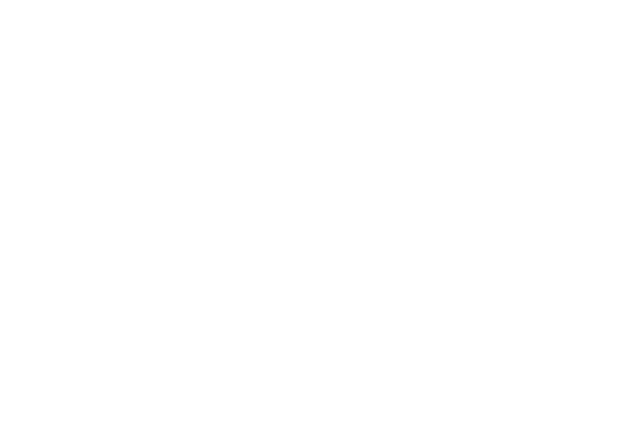
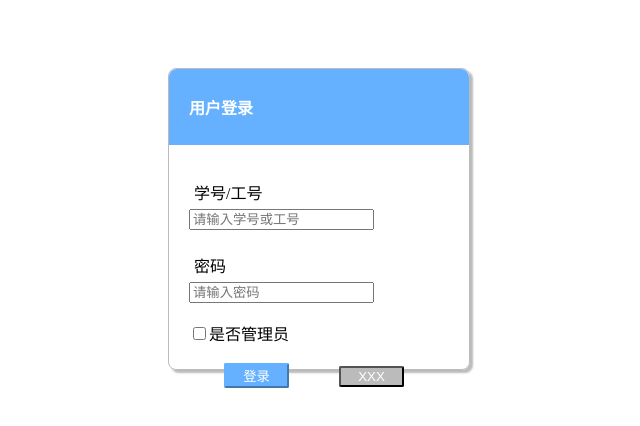
Before and after one commit to bhgg-czq/club_front, a Vue app in the folder club_front/: page /#/login in a window 1280 px wide. Before the commit this address led to /#/. Shown: the top 426 px of the page, without its empty margins (321-961 px from the left). Built offline with nearby package versions, Linux system fonts and the light colour scheme.

Commit message:
djl update

```diff
--- a/club_front/src/router/index.js
+++ b/club_front/src/router/index.js
@@ -2,6 +2,7 @@ import Vue from 'vue'
 import Router from 'vue-router'
 import Leader from '../view/leader/Leader'
 import Admin from '../view/admin/Admin.vue'
+import Login from '../view/login/Login.vue'
 Vue.use(Router)
 
 export default new Router({
@@ -15,6 +16,11 @@ export default new Router({
       path: '/admin',
       name: 'Admin',
       component: Admin
+    },
+    {
+      path:'/login',
+      name:'Login',
+      component:Login
     }
   ]
 })
--- a/club_front/src/view/admin/Admin.vue
+++ b/club_front/src/view/admin/Admin.vue
@@ -11,27 +11,17 @@
           <el-row class="tac">
             <el-col>
               <el-menu default-active="1" class="el-menu-vertical-demo" @select="handleSelect">
-                <el-submenu index="1">
-                  <template slot="title">
-                    <i class="el-icon-location"></i>
-                    <span>活动审核</span>
-                  </template>
-                  <el-menu-item-group>
-                    <el-menu-item index="1-1">待审核</el-menu-item>
-                    <el-menu-item index="1-2">已审核</el-menu-item>
-                  </el-menu-item-group>
-                </el-submenu>
-                <el-menu-item index="2">
-                  <i class="el-icon-menu"></i>
-                  <span slot="title">table</span>
+                <el-menu-item index="1" @click="getWaittoPassa()">
+                  <i class="el-icon-menu"  ></i>
+                  <span slot="title">待审核</span>
+                </el-menu-item>
+                <el-menu-item index="2"  @click="getAlreadyPassa()">
+                  <i class="el-icon-document"></i>
+                  <span slot="title">已审核</span>
                 </el-menu-item>
                 <el-menu-item index="3">
-                  <i class="el-icon-document"></i>
-                  <span slot="title">form</span>
-                </el-menu-item>
-                <el-menu-item index="4">
                   <i class="el-icon-setting"></i>
-                  <span slot="title">editor</span>
+                  <span slot="title">组织活动</span>
                 </el-menu-item>
               </el-menu>
             </el-col>
@@ -60,25 +50,29 @@
                 </el-select>
               </el-form-item>
               <el-form-item>
-                <el-button type="primary" @click="handleSearch">查询</el-button>
+                <el-button type="primary" @click="">查询</el-button>
               </el-form-item>
 
               <el-form-item>
-                <el-button type="primary" @click="onSubmit">导出数据</el-button>
+                <el-button type="primary" @click="">导出数据</el-button>
               </el-form-item>
             </el-form>
           </div>
 
           <div class="card">
             <template>
-              <el-table :data="waitList" border style="width: 100%">
+              <el-table :data="aList" border style="width: 100%">
                 <el-table-column type="selection" width="55"></el-table-column>
-                <el-table-column prop="applyDate" label="申请时间" width="180"></el-table-column>
+                <el-table-column prop="applyDate" label="申请日期" width="120"></el-table-column>
                 <el-table-column prop="clubName" label="社团名称" width="180"></el-table-column>
+                <el-table-column prop="collegeName" label="所属分院" width="180"></el-table-column>
                 <el-table-column prop="activityName" label="活动名称" width="180"></el-table-column>
-                <el-table-column prop="collegeName" label="分院" width="180"></el-table-column>
+                <el-table-column prop="number" label="限定人数" width="80"></el-table-column>
+                <el-table-column prop="startTime" label="活动时间" width="180"></el-table-column>
+                <el-table-column prop="isPass" label="审核结果" width="80"></el-table-column>
 
-                <el-table-column fixed="right" label="操作" width="250">
+
+                <el-table-column fixed="right" label="操作" width="170">
                   <template slot-scope="scope">
                     <el-button @click="handlePass(scope.row)" type="primary" size="mini">通过</el-button>
                     <el-button @click="handleUnPass(scope.row)" type="danger" size="mini">不通过</el-button>
@@ -100,7 +94,9 @@
     el:'#admin',
     data() {
       return {
-        waitList:[]
+        aid:'',
+        aList:[],
+
       };
     },
     created() {
@@ -111,74 +107,49 @@
       handleSelect() {
         console.log("选中");
       },
-      //得到成员信息
+      //待审核列表
       getWaittoPassa() {
-        var id = this.id;
         this.axios.get("http://localhost:8181/api/admin/waittopassa").then(res => {
-          console.log(res);
-          this.waitList = res.data;
-          condole.log(this.waitList)
+          // console.log(res);
+          this.aList = res.data;
+          console.log(this.aList)
         });
       },
-
-      handleAdd() {
-        this.addDialogFormVisible = true;
-      },
-      //增加成员
-      addMember() {
-        this.axios({
-          method: "post",
-          url: "http://localhost:8181/api/leader/addmember",
-          data: {
-            //参数还没修改
-            cid: 2,
-            number: this.student.number
+      //已审核列表
+      getAlreadyPassa() {
+        this.axios.get("http://localhost:8181/api/admin/passa").then(res => {
+          // console.log(res);
+          this.aList = res.data;
+          for(var i = 0;i<this.aList.length;i++){
+            if(this.aList[i].aPass === 1)
+              this.aList[i].isPass = '通过'
+            else this.aList[i].isPass = '未通过'
           }
-        }).then(res => {
-          this.$message({
-            message: res.data
-          });
+          console.log(this.aList)
         });
       },
       //通过活动
-      handlePass(row) {},
+      handlePass(row) {
+        this.aid = row.aId
+        this.axios.post(`http://localhost:8181/api/admin/passactivity/${this.aid}`)
+          .then(res => {
+            // console.log(res)
+            if(res.status === 200){
+              this.getWaittoPassa()
+            }
+            else{
+              window.alert("审核失败")
+            }
+          })
+      },
 
       //拒绝通过
-      handleUnPassrow() {
-        this.row=row;
-        this.$confirm("是否不通过该活动", "提示", {
-          confirmButtonText: "确定",
-          cancelButtonText: "取消",
-          type: "warning"
-        })
-          .then(() => {
-            this.memberList.splice(row, 1);
-            // console.log(row);
-            this.axios({
-              method: "post",
-              url: "http://localhost:8181/api/leader/deletemember",
-              //参数还没改
-              data: {
-                uid:6,
-                cid:1
-              }
-            }).then(res => {
-              this.$message({
-                type: "info",
-                message: res.data
-              });
-            });
-          })
-          .catch(() => {
-            this.$message({
-              type: "info",
-              message: "已取消删除"
-            });
-          });
+      handleUnPassrow(row) {
+
       },
       //搜索
       handleSearch() {},
-      onSubmit(row) {}
+      onSubmit() {}
     },
   };
 </script>
--- a/club_front/src/view/login/Login.vue
+++ b/club_front/src/view/login/Login.vue
@@ -1,25 +1,126 @@
 <template>
-<div>
-    <input type="text" v-model="number" placeholder="请输入账号">
-    <input type="text" v-model="passward" placeholder="请输入密码">
-    <button @click="login"></button>
-</div>
+  <div :class="$style.main">
+    <div :class="$style.parent">
+      <div :class="$style.title">
+        <p>用户登录</p>
+      </div>
+      <div :class="$style.message">
+        <span :class="$style.span">学号/工号</span>
+        <input type="text" v-model="loginForm.sno" placeholder="请输入学号或工号"/>
+        <br><br>
+        <span :class="$style.span">密码</span>
+        <input type="password" v-model="loginForm.password" placeholder="请输入密码"/>
+        <br><br>
+        <input type="checkbox" onchange="this.isLeader = this.isLeader == true ? false:true;">是否管理员</input>
+        <br><br>
+        <button :class="$style.button1" v-on:click="login">登录</button>
+        <button :class="$style.button2" v-on:click="login">XXX</button>
+      </div>
+    </div>
+  </div>
 </template>
+
+<style module>
+  .main{
+    height: 300px;
+    padding-top: 60px;
+  }
+  .parent{
+    width:300px;
+    height:300px;
+    margin:auto;
+    border:1px solid #BBBBBB;
+    border-radius:8px;
+    box-shadow: 3px 3px 2px #BBBBBB;
+  }
+  .title{
+    border-radius:8px 8px 0px 0px;
+    background-color: #66b1ff;
+    width:100%;
+    box-sizing: border-box;
+    /*height:30px;*/
+    color:white;
+    padding-top:10px;
+    padding-left:20px;
+    padding-bottom: 10px;
+    font-weight: bold;
+  }
+  .message{
+    padding-top:30px;
+    padding-left:20px;
+    padding-right:20px;
+    box-sizing: border-box;
+    width:100%;
+  }
+  .span{
+    display:inline-block;
+    width:75px;
+    margin:5px;
+    margin-right:0px;
+  }
+  .button1{
+    width:65px;
+    border-color: #66b1ff;
+    background-color: #66b1ff;
+    border-radius: 2px;
+    color:white;
+    /*margin-top:30px;*/
+    margin-left:35px;
+  }
+  .button2{
+    width:65px;
+    background-color: #BBBBBB;
+    border-radius: 2px;
+    color:white;
+    margin-left: 50px;
+  }
+</style>
 <script>
-export default {
-    data(){
-        return{
-            number:"",
-            passward:""
+
+  export default {
+    name: 'Login',
+    data () {
+      return {
+        loginForm: {
+          sno: '',
+          password: ''
+        },
+        isLeader:true,
+        responseResult: []
+      }
+    },
+    methods: {
+      login () {
+        if(this.isLeader){
+          this.axios
+            .post('http://localhost:8181/api/leader/login', {
+              id: this.loginForm.sno,
+              password: this.loginForm.password
+            })
+            .then(successResponse => {
+              if (successResponse.data.code === 200) {
+                this.$router.replace({path: '/leader'})
+              }
+            })
+            .catch(failResponse => {
+            })
         }
-    },
-    methods:{
-        login(){
+        else {
+          this.axios
+            .post('http://localhost:8181/api/admin/login', {
+              id: this.loginForm.sno,
+              password: this.loginForm.password
+            })
+            .then(successResponse => {
+              if (successResponse.data.code === 200) {
+                this.$router.replace({path: '/leader'})
+              }
+            })
+            .catch(failResponse => {
+            })
+        }
 
-        }
+      }
     }
-}
+  }
 </script>
-<style scoped>
-
-</style>
```
